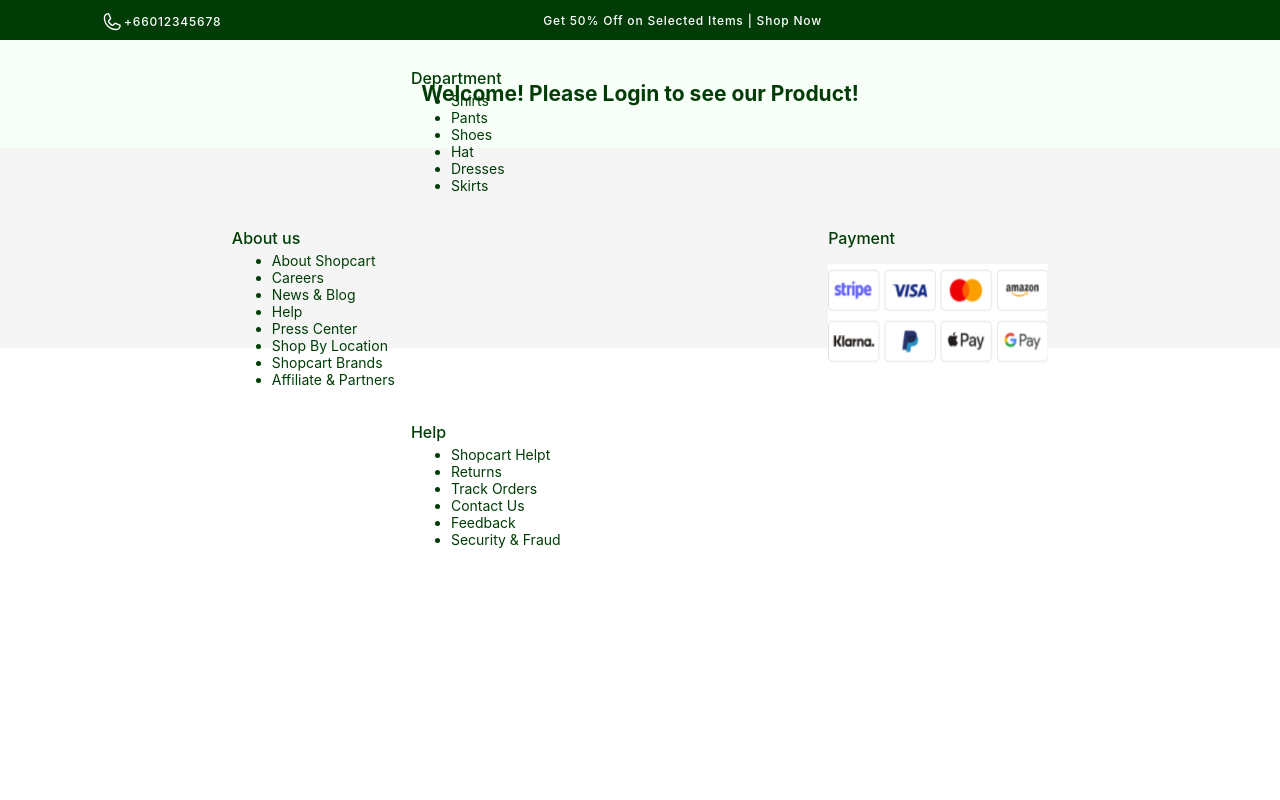
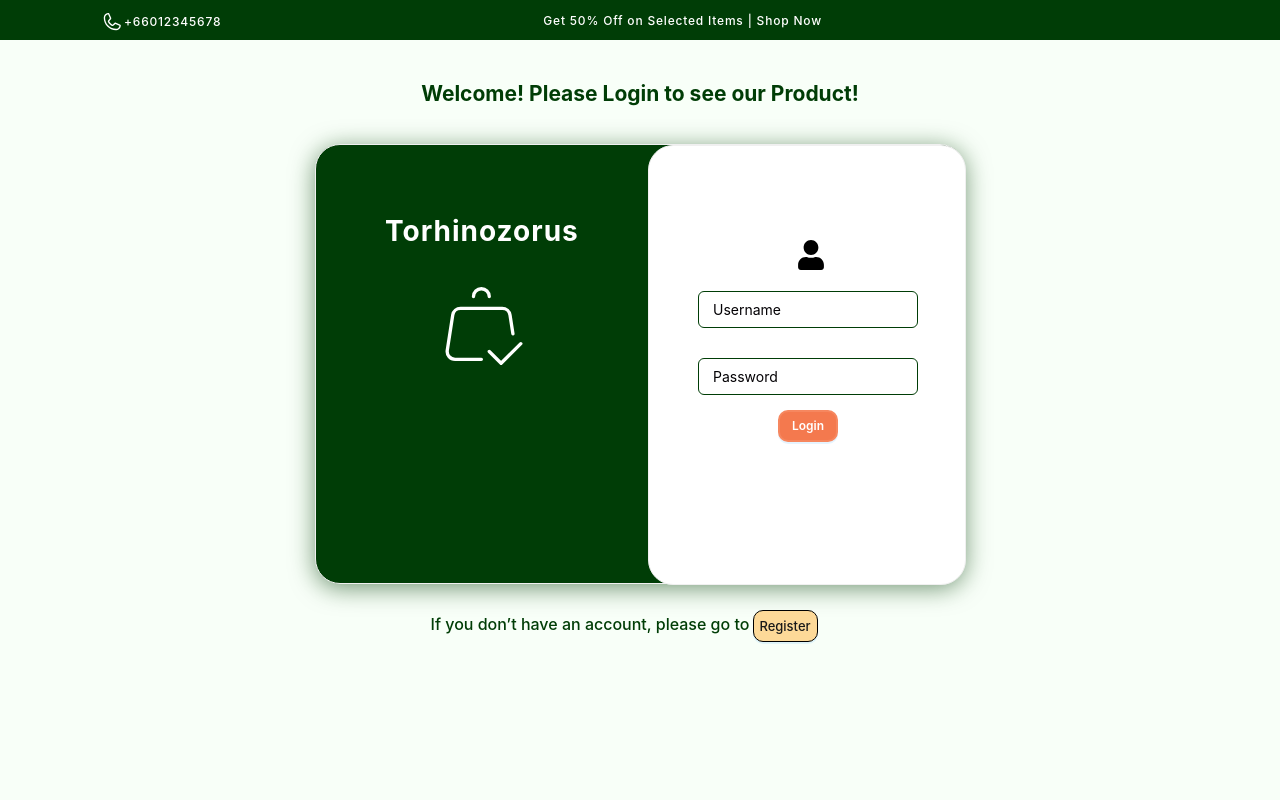
Before and after one commit to kkhaowjs/team05, a React (Create React App) app in the folder frontend/: page /Login in a window 1280 px wide. Shown: the top 800 px of the page. Built offline with nearby package versions, Linux system fonts and the light colour scheme.

Commit message:
done Login frontend

```diff
--- a/frontend/src/component/PakComponent/Footer/Footer.tsx
+++ b/frontend/src/component/PakComponent/Footer/Footer.tsx
@@ -1,40 +1,35 @@
 import React, { CSSProperties } from 'react';
 import payment from '../../../assets/payment.png'
-
 const footerStyle: CSSProperties = {
   display: 'flex',
   flexDirection: 'row',
-  height: '200px',
+  minHeight: '20vh',
   backgroundColor: '#f5f5f5',
   marginLeft: 'auto',
   marginRight: 'auto',
   justifyContent: 'space-between',
   color: '000',
   alignItems: 'center',
-  padding: '20px', // ปรับ padding เพื่อให้ Responsive
 };
-
 const containerStyle: React.CSSProperties = {
-  width: '100%',
+  minWidth: '100vw',
   display: 'flex',
   justifyContent: 'space-around',
-  flexWrap: 'wrap', // ใช้ flex-wrap เพื่อให้ responsive
+  flexWrap: 'wrap',
 };
 
 const sectionStyle: React.CSSProperties = {
-  margin: '0 10px', // ปรับ margin ตามต้องการ
+  margin: '0 0px',
 };
-
 const firstSectionStyle: React.CSSProperties = {
-  flex: '0 0 100%', // ให้ section นี้เต็มรอบ
+  flex: '1 0 200px',
   ...sectionStyle,
 };
 
 const thirdSectionStyle: React.CSSProperties = {
-  flex: '0 0 48%', // ให้ section นี้เล็กลงเมื่อหน้าจอเล็กลง
+  flex: '1 0 100px',
   ...sectionStyle,
 };
-
 
 const Footer =()=>{
     return(
@@ -42,18 +37,17 @@ const Footer =()=>{
             <div style={footerStyle}>
               <div style={containerStyle}>
                 <div style={firstSectionStyle}>
-                <h2 style={{color:'#003D06'}}>Torhinozorus</h2>
+                <h2 style={{color:'#003D06',marginLeft:'50px'}}>Torhinozorus</h2>
                 <p style={{color:'#003D06', textAlign: 'left',marginLeft:'86px',marginTop:'-12px'}}>
                     เลือกซื้อแฟชั่นออนไลน์ต้อง  <br/>
                     Torhinozorus <br/>
                     ของถูก ของดี ต้อง YeeTou</p>
 
                 <svg className='brand-icon'
-                    style={{position: 'absolute',
-                            marginTop: '-90px',
-                            marginLeft: '20px',
-                            minWidth: '50px',
-                            minHeight: '0px'}}
+                    style={{position: 'relative',
+                            left:'25px',
+                            top:'-60px'
+                            }}
                     width="50" height="48" viewBox="0 0 51 52" fill="none" xmlns="http://www.w3.org/2000/svg">
                     <path d="M43.9081 31.0726L42.0499 18.9275C41.6725 16.461 39.5619 14.6403 37.0803 14.6403H10.5103C8.02858 14.6403 5.91799 16.461 5.5406 18.9276L2.05955 41.6801C1.59095 44.7429 3.94757 47.505 7.02928 47.505H23.7953" stroke="#003D06" stroke-width="3.79209" stroke-linecap="round" stroke-linejoin="round"/>
                     <path d="M28.8232 42.4489L36.3655 50.0331L48.9361 37.3928" stroke="#003D06" stroke-width="3.79209" stroke-linecap="round" stroke-linejoin="round"/>
@@ -65,7 +59,7 @@ const Footer =()=>{
                 <p style={{color:'#003D06',fontSize:'16px',
                           fontWeight: '500',marginTop:'20px'}}>
                     Department</p>
-                <ul style={{ color: '#003D06', textAlign: 'left', marginLeft: 'px', listStyleType: 'disc' ,marginTop:'-12px'}}>
+                <ul style={{ color: '#003D06', fontSize:'12px',textAlign: 'left', marginLeft: '-10px', listStyleType: 'disc' ,marginTop:'-12px'}}>
                     <li>Shirts</li>
                     <li>Pants</li>
                     <li>Shoes</li>
@@ -79,7 +73,7 @@ const Footer =()=>{
             <p style={{color:'#003D06',fontSize:'16px',fontWeight: '500',
                         marginTop:'20px'}}>
                             About us</p>
-            <ul style={{ color: '#003D06', textAlign: 'left',  listStyleType: 'disc',marginTop:'-12px' }}>
+            <ul style={{ color: '#003D06', textAlign: 'left', fontSize:'12px',  listStyleType: 'disc',marginTop:'-12px' , marginLeft: '-12px'}}>
               <li>About Shopcart</li>
               <li>Careers</li>
               <li>News & Blog</li>
@@ -100,8 +94,8 @@ const Footer =()=>{
           </div>
 
           <div style={thirdSectionStyle}>
-          <p style={{color:'#003D06',fontSize:'16px',fontWeight: '500',marginTop:'20px'}}>Help</p>
-            <ul style={{ color: '#003D06', textAlign: 'left', listStyleType: 'disc',marginTop:'-12px' }}>
+          <p style={{color:'#003D06',marginLeft:'20px',fontSize:'16px',fontWeight: '500',marginTop:'20px'}}>Help</p>
+            <ul style={{ color: '#003D06', textAlign: 'left', fontSize:'12px', listStyleType: 'disc',marginTop:'-12px',marginLeft:'12px' }}>
               <li>Shopcart Helpt</li>
               <li>Returns</li>
               <li>Track Orders</li>
--- a/frontend/src/pages/LoginPage/LoginPage.tsx
+++ b/frontend/src/pages/LoginPage/LoginPage.tsx
@@ -1,10 +1,12 @@
-import { Layout } from "antd";
+import { Layout,Card ,Col,Row,Button, Flex,Form,Input} from "antd";
 import Header1 from "../../component/PakComponent/Header/Header1";
 import Footer from "../../component/PakComponent/Footer/Footer";
+import React, { useState} from 'react';
 import './Style.css'
-const { Header, Sider, Content } = Layout;
+import { Link } from "react-router-dom";
+const {  Content } = Layout;
 
-export default function LoginPage(){
+export default function Login(){
     return(
         <>
         <Layout>
@@ -14,12 +16,74 @@ export default function LoginPage(){
             padding: 24,
             margin: 0,
             background: '#F8FFF8',
+            minHeight:'100vh'
           }}
         >
-            <h2 style={{color:'#003D06',alignItems: 'center',textAlign: 'center',fontFamily: "Inter",}}>
+            <h2 style={{color:'#003D06',alignItems: 'center',textAlign: 'center',fontFamily:'"Inter", sans-serif',}}>
                 Welcome! Please Login to see our Product!
             </h2>
+            <div style={{ display: 'flex', justifyContent: 'center', alignItems: 'center' }}>
+            <Card style={{ width: 650, borderRadius: '25px', height: '55vh', top: '20px', background: '#003D06', boxShadow: '0px 4px 25px 0px rgba(0, 61, 6, 0.55)' }}>
+                <Row gutter={[16, 16]}>
+                    <Col span={12}>
+                        <h1 style={{marginTop:40,fontSize:28,color:"white",fontFamily:'"Inter", sans-serif',letterSpacing: 1,marginLeft:45}}>
+                            Torhinozorus
+                        </h1>
 
+                        <svg className="Brand-icon"style={{marginLeft:100,marginTop:15}}
+                            width="88" height="78" viewBox="0 0 88 89" fill="none" xmlns="http://www.w3.org/2000/svg">
+                        <path d="M77.0012 53.4474L73.6757 31.9552C73.0004 27.5904 69.2231 24.3684 64.7818 24.3684H17.2306C12.7891 24.3684 9.01187 27.5904 8.33647 31.9553L2.10657 72.2185C1.26793 77.6384 5.48548 82.5263 11.0007 82.5263H41.0061" stroke="white" stroke-width="3.79209" stroke-linecap="round" stroke-linejoin="round"/>
+                        <path d="M50.0049 73.579L63.503 87L86 64.6316" stroke="white" stroke-width="3.79209" stroke-linecap="round" stroke-linejoin="round"/>
+                        <path d="M50.0049 10.9474C50.0049 6.00587 45.9761 2 41.0061 2C36.0361 2 32.0073 6.00587 32.0073 10.9474" stroke="white" stroke-width="3.79209" stroke-linecap="round" stroke-linejoin="round"/>
+                        </svg>
+
+                    </Col>
+                    <Col span={12}>
+                        <Card style={{ width: 318,top:'-24px', borderRadius: '25px', height: '55vh'}}>
+
+                        <svg className="User-icon"
+                        style={{marginLeft:120 ,marginTop:70}}
+                        width="36" height="30" viewBox="0 0 37 43" fill="none" xmlns="http://www.w3.org/2000/svg">
+                        <path d="M18.5 21.5C24.3391 21.5 29.0714 16.6877 29.0714 10.75C29.0714 4.8123 24.3391 0 18.5 0C12.6609 0 7.92857 4.8123 7.92857 10.75C7.92857 16.6877 12.6609 21.5 18.5 21.5ZM25.9 24.1875H24.5208C22.6873 25.0441 20.6473 25.5312 18.5 25.5312C16.3527 25.5312 14.321 25.0441 12.4792 24.1875H11.1C4.97187 24.1875 0 29.2434 0 35.475V38.9688C0 41.1943 1.77567 43 3.96429 43H33.0357C35.2243 43 37 41.1943 37 38.9688V35.475C37 29.2434 32.0281 24.1875 25.9 24.1875Z" fill="black"/>
+                        </svg>
+                        <div className="field">
+                            <div className="Username-box" style={{marginTop:15}}>
+                            <input type="text" id="username" placeholder="" />
+                            <label htmlFor="username">Username</label>
+                            </div>
+                        </div>
+
+                        <div className="field">
+                        <div className="Password-box" style={{marginTop:30}}>
+                            <input type="password" id="password" placeholder="" />
+                            <label htmlFor="password">Password</label>
+
+                        </div>
+                        </div>
+                        <Link to="/">
+                        <Flex gap="small" wrap="wrap">
+                            <Button className = "Login-button" type="primary" >
+                                    Login
+                            </Button>
+                         </Flex>
+                         </Link>
+                        </Card>
+                    </Col>
+                </Row>
+            </Card>
+            </div>
+            <span style={{ display: 'flex', justifyContent: 'center', alignItems: 'center', marginTop: 50, color: '#003D06', fontWeight: 500,marginLeft:-100 ,fontSize:16}}>
+                If you don’t have an account, please go to
+            </span>
+            <Link to="/register">
+                <Flex style={{gap: "small" ,justifyContent:"center",marginTop:-12,marginLeft:140}}>
+                    <Button className="Register-button" type="primary"
+                    onMouseOver={(e) => e.currentTarget.style.color = '#4D4D4D'}
+                    onMouseOut={(e) => e.currentTarget.style.color = '#000000'} >
+                        Register
+                    </Button>
+                </Flex>
+            </Link>
         </Content>
         <Footer/>
         </Layout>
--- a/frontend/src/pages/LoginPage/Style.css
+++ b/frontend/src/pages/LoginPage/Style.css
@@ -0,0 +1,75 @@
+.field {
+    position: relative;
+    left:25px;
+}
+
+.field input {
+    color: #565656;
+    background: none;
+    padding: 0.625rem;
+    border: 1px solid #003D06;
+    border-radius: 6px;
+    box-sizing: border-box;
+    outline: none;
+    width:220px;
+}
+
+.field label {
+    position: absolute;
+    top: 0;
+    left: 0;
+    transform: translate(0.625rem, 0.425rem);
+    color: #030104;
+    background-color: white;
+    padding-inline-start: 0.25rem;
+    border: 1px solid transparent;
+    transition: transform 250ms, background-color 250ms, border-color 250ms;
+}
+
+.field:focus-within label,
+.field:not(:has(:placeholder-shown)) label {
+    transform: translate(0.625rem, -1rem);
+}
+
+.field ::placeholder {
+    color: transparent;
+}
+
+.field:focus-within input {
+    border-width: 1px solid #003D06;
+}
+.Login-button{
+    font-family: "Inter", sans-serif;
+    font-size: 12px;
+    font-style: normal;
+    font-weight: 600;
+    width: 60px;
+    background-color:#F4794E !important;
+    border: 2px solid#f6875f;
+    border-radius: 10px !important;
+    padding: 5px 8px;
+            /* แกนวาย-แกนเอ็กซ์ */
+    top: 15px;
+    left: 105px;
+}
+.Login-button:hover{
+    background-color:#f88c64 !important;
+}
+.Register-button{
+    font-family: "Inter", sans-serif;
+    font-size: 13px;
+    font-style: normal;
+    color:#191919;
+    font-weight: 500;
+    width: 65px;
+    background-color: #fdd998 !important;
+    border: 1.5px solid#000000;
+    border-radius: 10px !important;
+    padding: 5px 8px;
+            /* แกนวาย-แกนเอ็กซ์ */
+    top: -12px;
+    left: 75px;
+}
+.Register-button:hover{
+    background-color:#FFE5B5 !important;
+}
```
